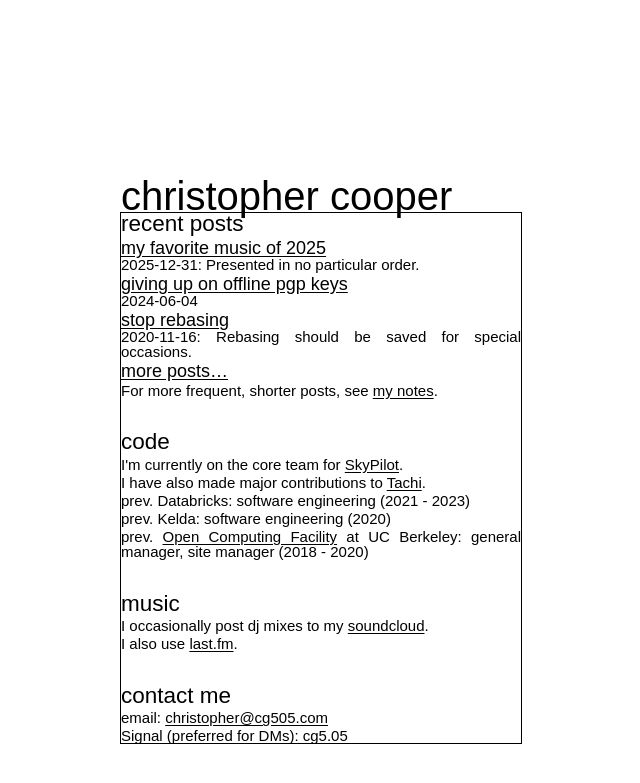
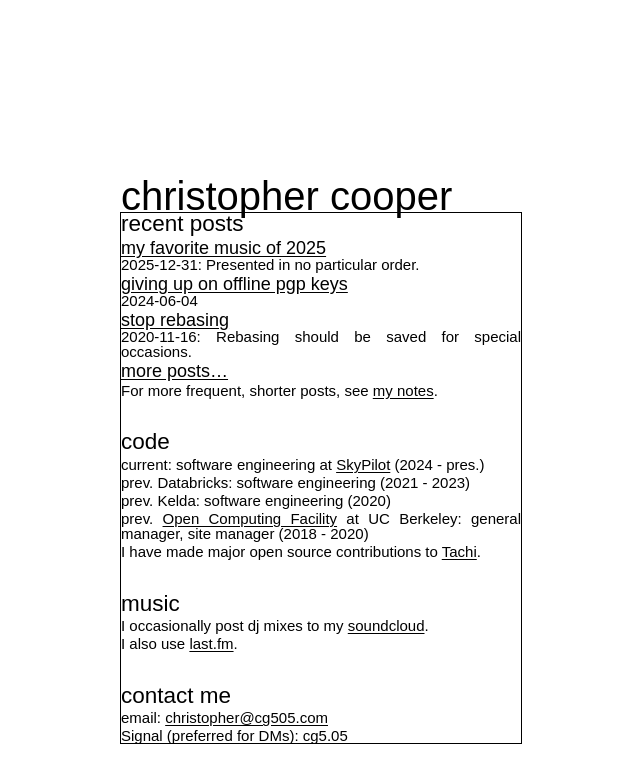
Before and after one commit to cg505/cg505.github.io, a Jekyll site: the page built from index.html, in a window 1280 px wide. Shown: the top 783 px of the page, without its empty margins (319-959 px from the left). Built offline with Jekyll 4.4.1, drawn with Linux system fonts in a browser that asks for light colours; some web fonts are replaced.

Commit message:
update experience

```diff
--- a/index.html
+++ b/index.html
@@ -37,11 +37,7 @@
 	</h2>
 
 	<p>
-		I'm currently on the core team for <a href="https://github.com/skypilot-org/skypilot">SkyPilot</a>.
-	</p>
-
-	<p>
-		I have also made major contributions to <a href="https://github.com/zkldi/Tachi">Tachi</a>.
+		current: software engineering at <a href="https://skypilot.ai">SkyPilot</a> (2024 - pres.)
 	</p>
 
 	<p>
@@ -54,6 +50,10 @@
 
 	<p>
 		prev. <a href="https://www.ocf.berkeley.edu/">Open Computing Facility</a> at UC Berkeley: general manager, site manager (2018 - 2020)
+	</p>
+
+	<p>
+		I have made major open source contributions to <a href="https://github.com/zkldi/Tachi">Tachi</a>.
 	</p>
 
 	<!--
```
